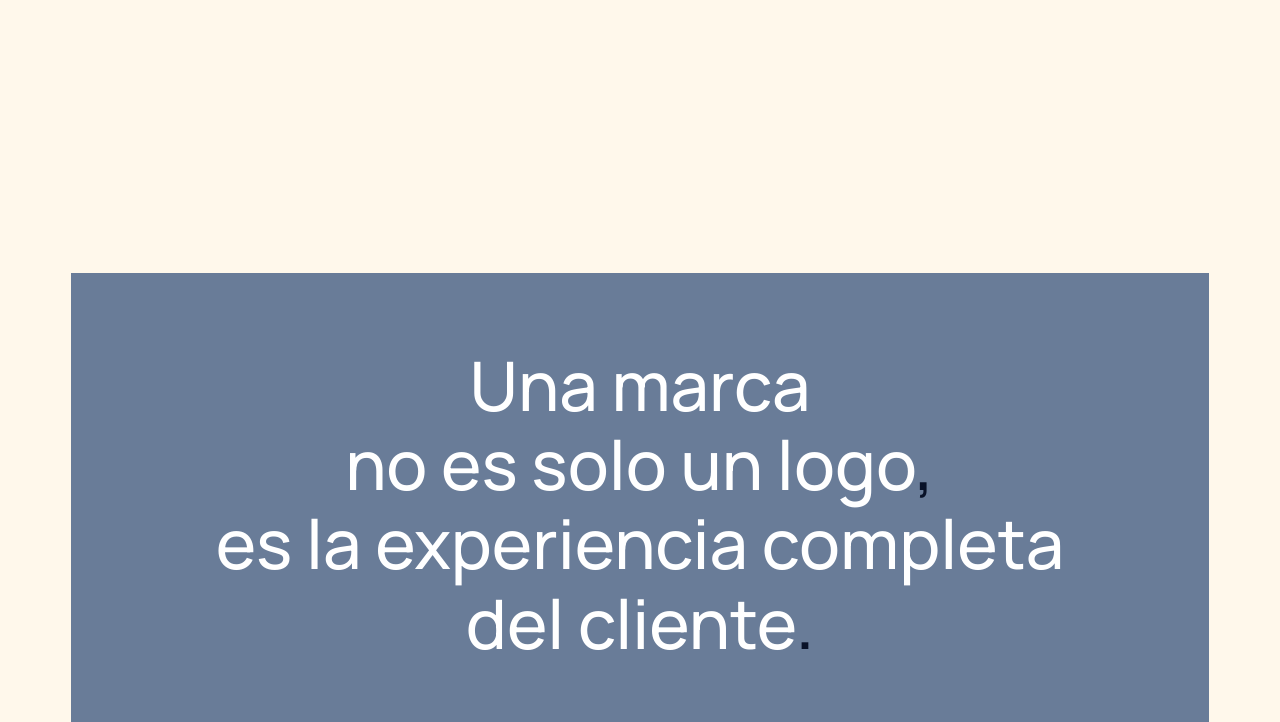
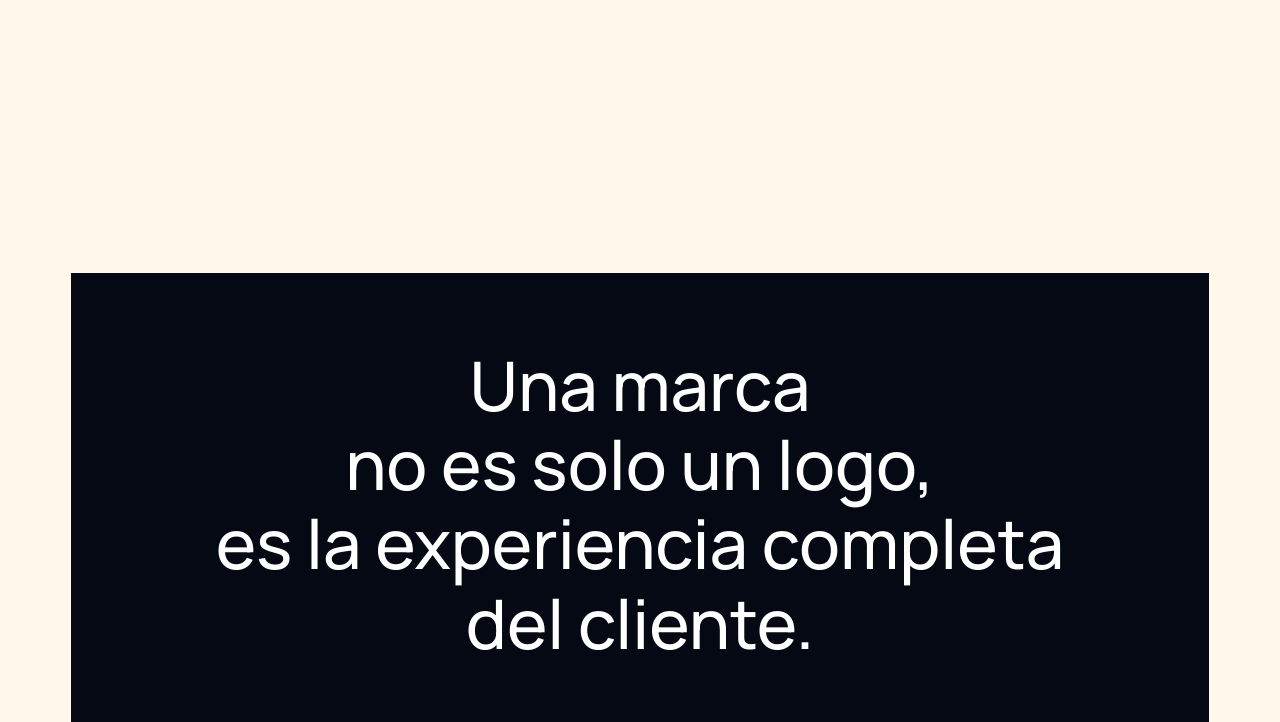
Before and after one commit to franvr13/Portfolio-R-D-M, a plain HTML site: page index.html in a window 1280 px wide. Shown: the part 78-800 px from the top of the page. Drawn offline with Linux system fonts and the light colour scheme.

Commit message:
Cambio de color del background del intro.

```diff
--- a/css/styles.css
+++ b/css/styles.css
@@ -3111,7 +3111,7 @@ img.u-pull-left {
 }
 
 .s-intro__bg {
-  background-color: #96b2da;
+  background-color: #091228;
   background-repeat: no-repeat;
   background-position: center;
   background-size: cover;
@@ -3130,7 +3130,7 @@ img.u-pull-left {
   content: "";
   display: block;
   background-color: black;
-  opacity: 0.3;
+  opacity: 0.5;
   position: absolute;
   top: 0;
   left: 0;
@@ -3155,7 +3155,7 @@ img.u-pull-left {
 }
 
 .s-intro__text span {
-  color: #091228;
+  color: #ffffff;
 }
 
 /* --------------------------------------------------------------------
```
